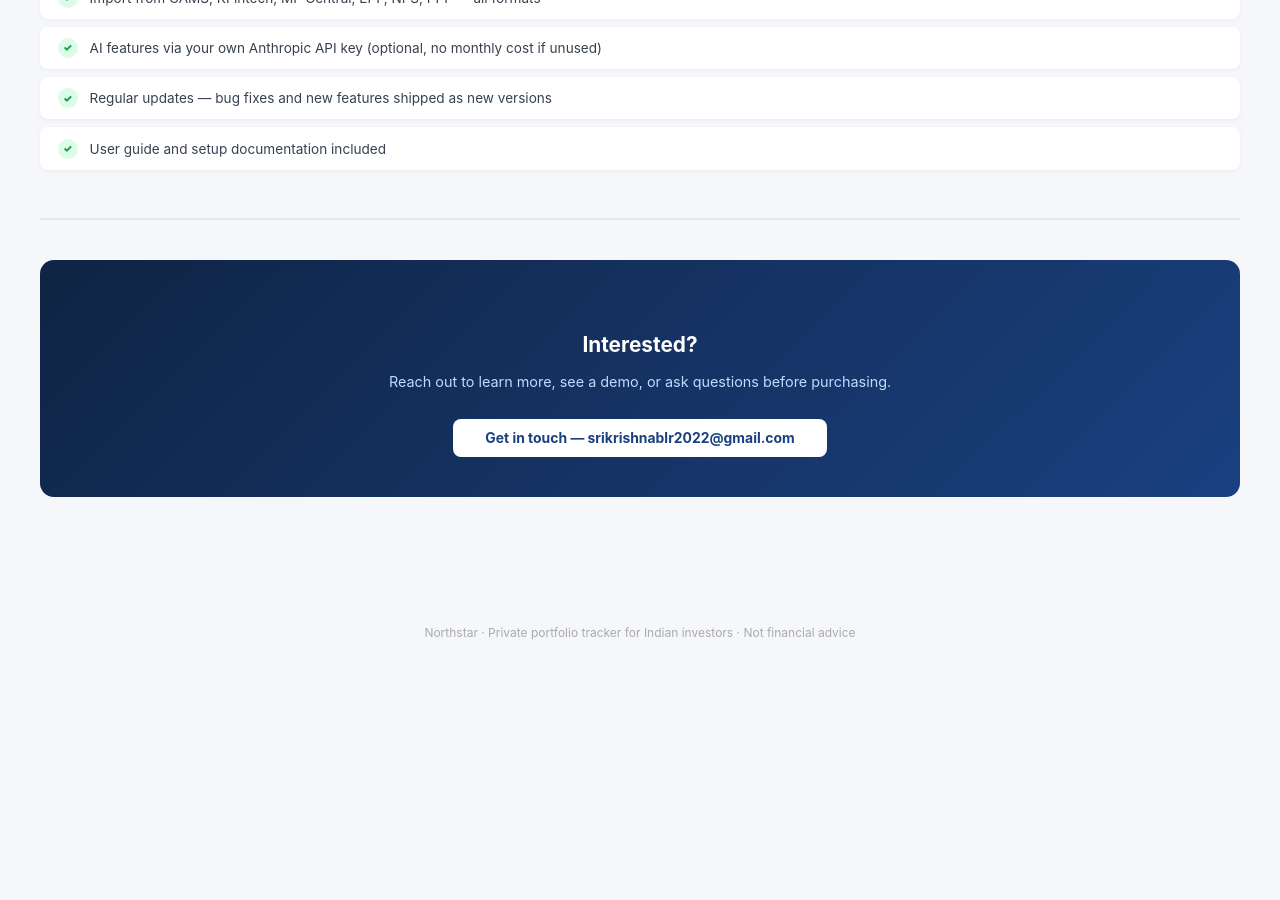
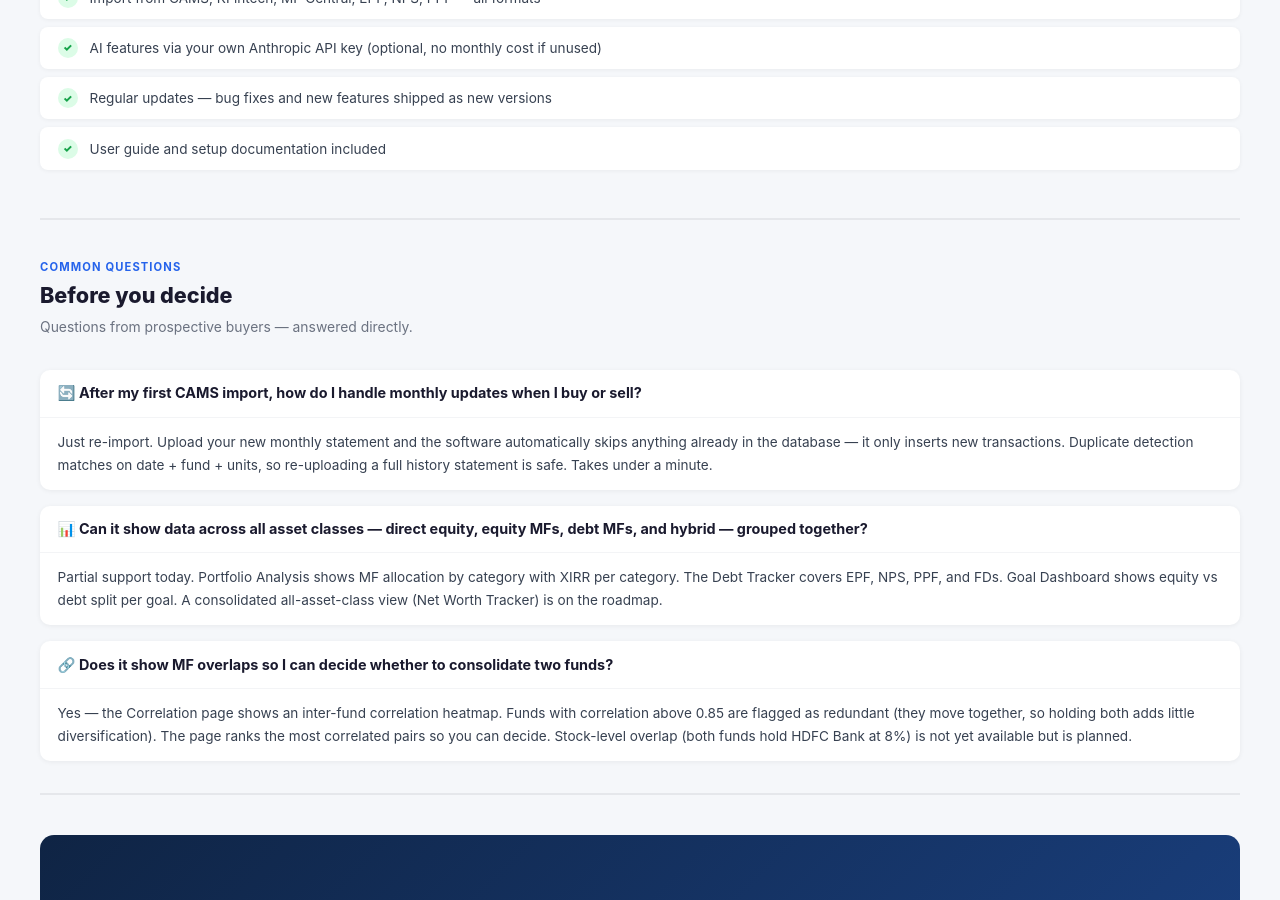
Before and after one commit to srikrishna2024/portfolio-tracker-blog, a Jekyll site: the page northstar/index.html, which Jekyll copies as it is, in a window 1280 px wide and 900 px high, scrolled down 4040 px. Built offline with Jekyll 4.4.1, drawn with Linux system fonts in a browser that asks for light colours; before the commit the page ends 4696 px from its top, so only the background shows below that.

Commit message:
Add FAQ section to Northstar prospect page

```diff
--- a/northstar/index.html
+++ b/northstar/index.html
@@ -510,6 +510,40 @@
 
   <hr class="section-divider">
 
+  <!-- FAQ -->
+  <div class="section-label">Common Questions</div>
+  <div class="section-title">Before you decide</div>
+  <p class="section-sub">Questions from prospective buyers — answered directly.</p>
+
+  <div style="display:flex;flex-direction:column;gap:1rem;margin-bottom:2rem;">
+    <div style="background:white;border-radius:10px;box-shadow:0 1px 5px rgba(0,0,0,0.06);overflow:hidden;">
+      <div style="font-size:0.9rem;font-weight:700;padding:0.9rem 1.1rem;color:#1a1a2e;border-bottom:1px solid #f3f4f6;">
+        🔄 After my first CAMS import, how do I handle monthly updates when I buy or sell?
+      </div>
+      <div style="font-size:0.85rem;color:#374151;padding:0.8rem 1.1rem;line-height:1.7;">
+        Just re-import. Upload your new monthly statement and the software automatically skips anything already in the database — it only inserts new transactions. Duplicate detection matches on date + fund + units, so re-uploading a full history statement is safe. Takes under a minute.
+      </div>
+    </div>
+    <div style="background:white;border-radius:10px;box-shadow:0 1px 5px rgba(0,0,0,0.06);overflow:hidden;">
+      <div style="font-size:0.9rem;font-weight:700;padding:0.9rem 1.1rem;color:#1a1a2e;border-bottom:1px solid #f3f4f6;">
+        📊 Can it show data across all asset classes — direct equity, equity MFs, debt MFs, and hybrid — grouped together?
+      </div>
+      <div style="font-size:0.85rem;color:#374151;padding:0.8rem 1.1rem;line-height:1.7;">
+        Partial support today. Portfolio Analysis shows MF allocation by category with XIRR per category. The Debt Tracker covers EPF, NPS, PPF, and FDs. Goal Dashboard shows equity vs debt split per goal. A consolidated all-asset-class view (Net Worth Tracker) is on the roadmap.
+      </div>
+    </div>
+    <div style="background:white;border-radius:10px;box-shadow:0 1px 5px rgba(0,0,0,0.06);overflow:hidden;">
+      <div style="font-size:0.9rem;font-weight:700;padding:0.9rem 1.1rem;color:#1a1a2e;border-bottom:1px solid #f3f4f6;">
+        🔗 Does it show MF overlaps so I can decide whether to consolidate two funds?
+      </div>
+      <div style="font-size:0.85rem;color:#374151;padding:0.8rem 1.1rem;line-height:1.7;">
+        Yes — the Correlation page shows an inter-fund correlation heatmap. Funds with correlation above 0.85 are flagged as redundant (they move together, so holding both adds little diversification). The page ranks the most correlated pairs so you can decide. Stock-level overlap (both funds hold HDFC Bank at 8%) is not yet available but is planned.
+      </div>
+    </div>
+  </div>
+
+  <hr class="section-divider">
+
   <!-- Interested? -->
   <div class="cta-section">
     <h2>Interested?</h2>
```
